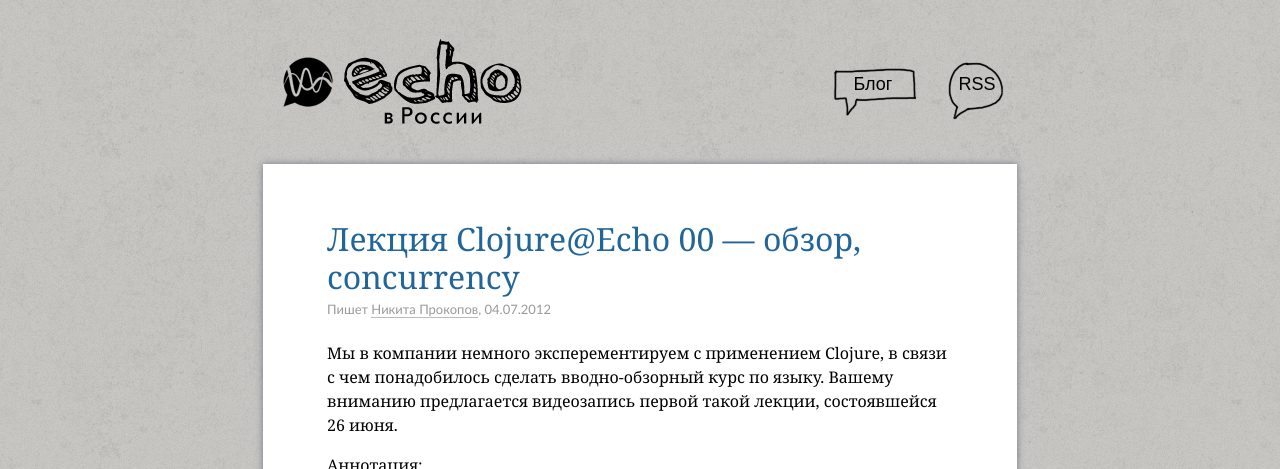
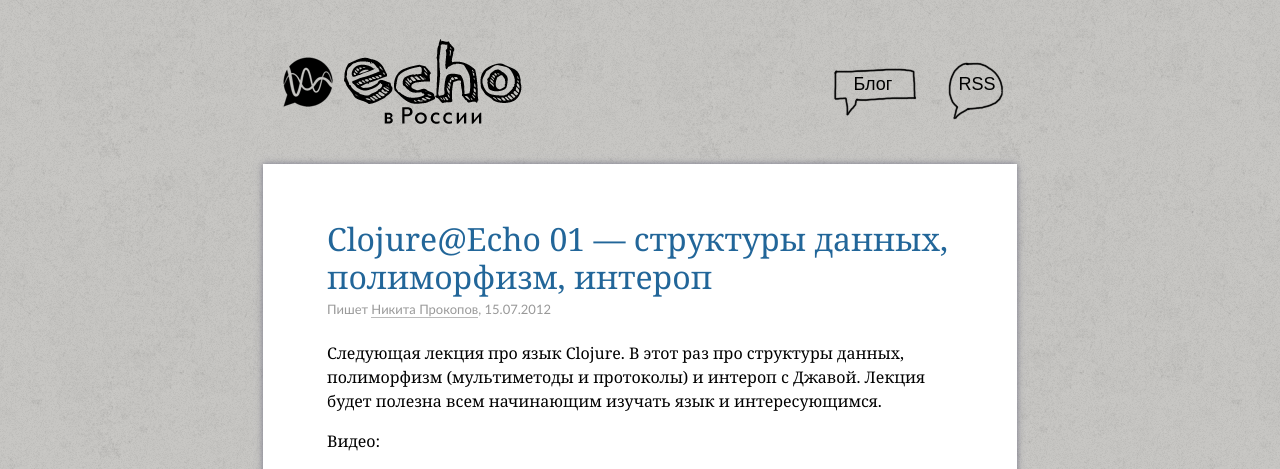
Before and after one commit to EchoTeam/echoteam.github.com, a Jekyll site: the page built from index.html, in a window 1280 px wide and 1400 px high. Shown: the top 469 px of the window. Built offline with Jekyll 4.4.1, drawn with Linux system fonts in a browser that asks for light colours; some web fonts are replaced; Markdown is read by kramdown in place of the engine named in the settings; some of the changed text lies outside the part shown; grey boxes are pictures that could not be loaded.

Commit message:
Clojure@Echo 01

```diff
--- /dev/null
+++ b/_posts/2012-07-15-clojure01.md
@@ -0,0 +1,23 @@
+---
+layout: post
+title: Clojure@Echo 01 — структуры данных, полиморфизм, интероп
+author: Никита Прокопов
+author_url: http://tonsky.livejournal.com/
+---
+
+Следующая лекция про язык Clojure. В этот раз про структуры данных, полиморфизм (мультиметоды и протоколы) и интероп с Джавой. Лекция будет полезна всем начинающим изучать язык и интересующимся.
+
+Видео:
+<iframe src="http://player.vimeo.com/video/45778765?wmode=opaque" width="600" height="338" frameborder="0" webkitallowfullscreen="webkitAllowFullScreen" mozallowfullscreen="mozallowfullscreen" allowfullscreen="allowFullScreen"></iframe>
+
+Слайды можно посмотреть отдельно [на Спикердеке](https://www.speakerdeck.com/u/tonsky/p/clojureecho-01), а можно [скачать pdf](https://dl.dropbox.com/u/561580/clojure%2001.pdf). Видео можно скачать на Vimeo.
+
+Дополнительно хочу заметить вот что:
+
+Обзор алгоритма работы персистентных [векторов](http://blog.higher-order.net/2009/02/01/understanding-clojures-persistentvector-implementation) и [словарей](http://blog.higher-order.net/2009/09/08/understanding-clojures-persistenthashmap-deftwice/).
+
+Trie — это несбалансированное дерево, в котором ветвление происходит по префиксам. В случае PersistentHashMap префиксами являются 5-битовые кусочки хэш-кода.
+
+Reify отличается от proxy тем, что реализует интерфейсы с меньшим уровнем indirection (меньше динамизма, лучше производительность), см. [стековерфлоу](http://stackoverflow.com/questions/5821892/why-should-i-use-reify-instead-of-proxy-in-clojure).
+
+Обсуждение [проходит тут](http://tonsky.livejournal.com/265621.html#comments). Предыдущая лекция выложена [здесь](http://tonsky.livejournal.com/265218.html).
```
Also changed, not shown: _posts/2012-07-04-clojure00.md (+1 -1 lines).
